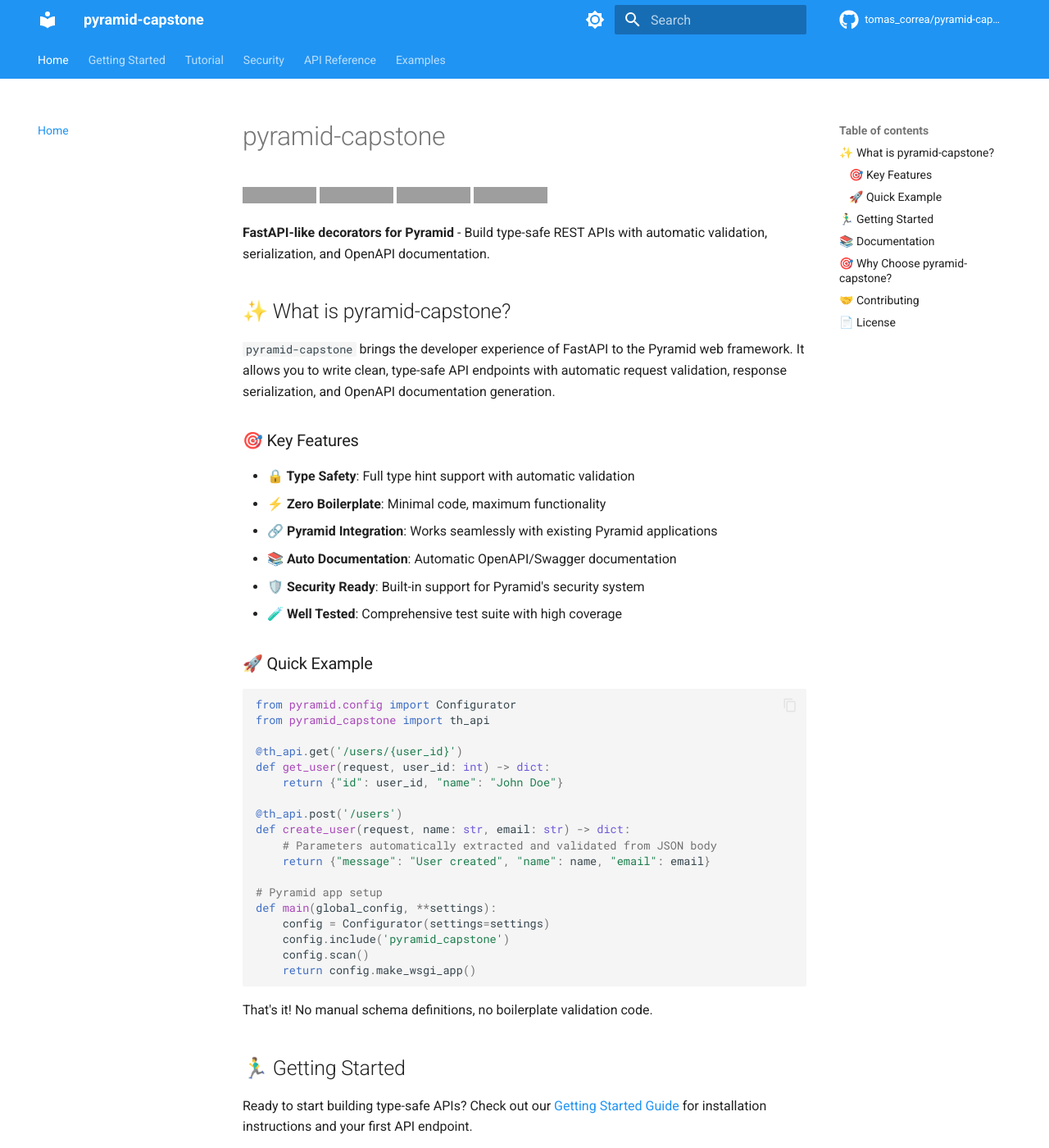
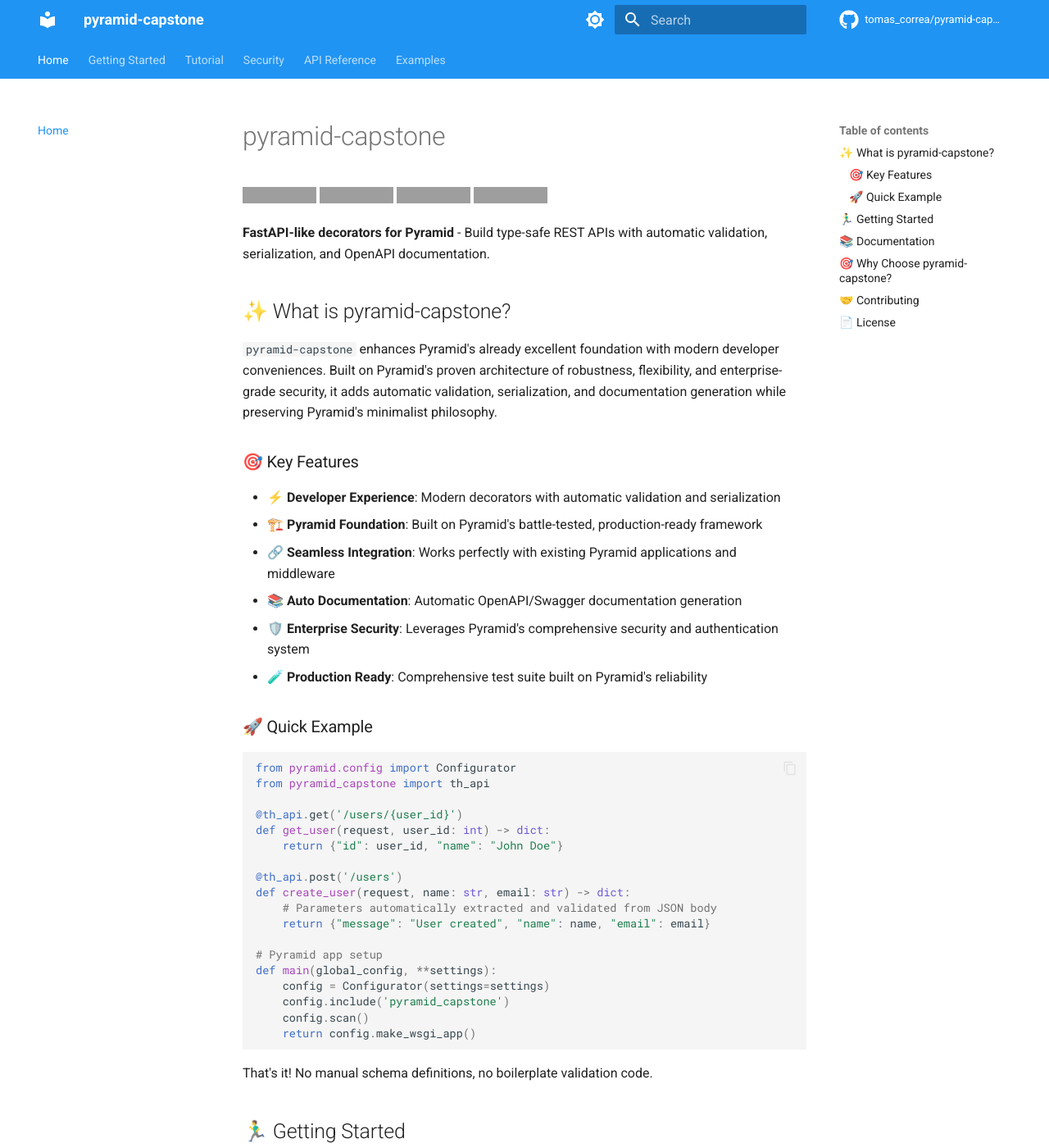
Before and after one commit to tomascorrea/pyramid-capstone, an MkDocs documentation site: the page built from docs/index.md, in a window 1280 px wide and 1400 px high. Shown: the whole window at 82% size. Built offline with MkDocs 1.6.1 and Material for MkDocs 9.7.7, drawn with Linux system fonts in a browser that asks for light colours; comment, search, counter and statistics services are not loaded; some of the changed text lies outside the part shown; grey boxes are pictures that could not be loaded.

Commit message:
docs: Emphasize Pyramid's strengths and reposition value proposition
- Highlight Pyramid's battle-tested, production-ready foundation
- Emphasize enterprise-grade security and robustness
- Position pyramid-capstone as enhancement, not replacement
- Update comparison table to show Pyramid's inherent strengths
- Focus on developer experience improvements over type safety as primary value

```diff
--- a/docs/index.md
+++ b/docs/index.md
@@ -9,16 +9,16 @@
 
 ## ✨ What is pyramid-capstone?
 
-`pyramid-capstone` brings the developer experience of FastAPI to the Pyramid web framework. It allows you to write clean, type-safe API endpoints with automatic request validation, response serialization, and OpenAPI documentation generation.
+`pyramid-capstone` enhances Pyramid's already excellent foundation with modern developer conveniences. Built on Pyramid's proven architecture of robustness, flexibility, and enterprise-grade security, it adds automatic validation, serialization, and documentation generation while preserving Pyramid's minimalist philosophy.
 
 ### 🎯 Key Features
 
-- **🔒 Type Safety**: Full type hint support with automatic validation
-- **⚡ Zero Boilerplate**: Minimal code, maximum functionality
-- **🔗 Pyramid Integration**: Works seamlessly with existing Pyramid applications
-- **📚 Auto Documentation**: Automatic OpenAPI/Swagger documentation
-- **🛡️ Security Ready**: Built-in support for Pyramid's security system
-- **🧪 Well Tested**: Comprehensive test suite with high coverage
+- **⚡ Developer Experience**: Modern decorators with automatic validation and serialization
+- **🏗️ Pyramid Foundation**: Built on Pyramid's battle-tested, production-ready framework
+- **🔗 Seamless Integration**: Works perfectly with existing Pyramid applications and middleware
+- **📚 Auto Documentation**: Automatic OpenAPI/Swagger documentation generation
+- **🛡️ Enterprise Security**: Leverages Pyramid's comprehensive security and authentication system
+- **🧪 Production Ready**: Comprehensive test suite built on Pyramid's reliability
 
 ### 🚀 Quick Example
 
@@ -59,13 +59,19 @@
 
 ## 🎯 Why Choose pyramid-capstone?
 
+pyramid-capstone combines Pyramid's enterprise-grade foundation with modern developer experience:
+
 | Feature | pyramid-capstone | Pure Pyramid | Pure Cornice |
 |---------|------------------------|---------------|--------------|
-| Type Safety | ✅ Built-in | ❌ Manual | ❌ Manual |
-| Auto Validation | ✅ Automatic | ❌ Manual | ⚠️ Schema required |
-| OpenAPI Docs | ✅ Generated | ❌ Manual | ⚠️ Limited |
-| Boilerplate | ✅ Minimal | ❌ Verbose | ⚠️ Medium |
-| Learning Curve | ✅ Gentle | ⚠️ Steep | ⚠️ Medium |
+| **Developer Experience** | ✅ Modern + Simple | ✅ Minimal | ⚠️ Schema-heavy |
+| **Auto Validation** | ✅ Type-hint based | ❌ Manual setup | ✅ Schema-based |
+| **OpenAPI Docs** | ✅ Auto-generated | ❌ Manual | ⚠️ Limited |
+| **Production Readiness** | ✅ Pyramid foundation | ✅ Battle-tested | ✅ Pyramid foundation |
+| **Security & Auth** | ✅ Full Pyramid power | ✅ Comprehensive | ✅ Full Pyramid power |
+| **Flexibility** | ✅ Pyramid's strength | ✅ Maximum | ✅ Pyramid's strength |
+| **Learning Curve** | ✅ Gentle enhancement | ⚠️ Framework mastery | ⚠️ Schema complexity |
+
+**The Best of Both Worlds**: Get Pyramid's proven robustness, security, and flexibility with the convenience of automatic validation and documentation.
 
 ## 🤝 Contributing
 
```
Also changed, not shown: README.md (+18 -12 lines).
